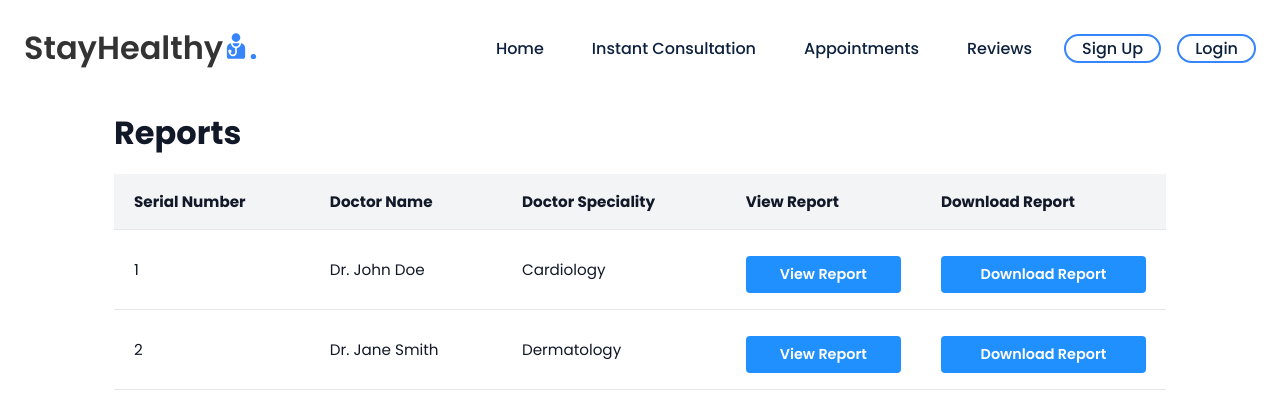
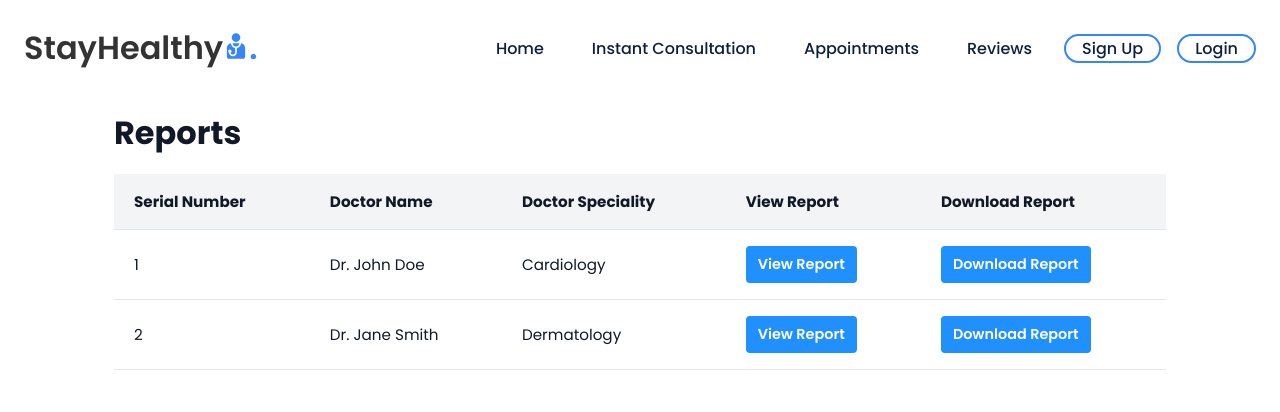
Before and after one commit to sd-pplus/med_appt, a React (Vite) app: page /reports in a window 1280 px wide. Shown: the top 412 px of the page. Built offline with nearby package versions, Linux system fonts and the light colour scheme.

Commit message:
download

```diff
--- a/src/Components/ReportsLayout/ReportsLayout.css
+++ b/src/Components/ReportsLayout/ReportsLayout.css
@@ -43,6 +43,7 @@
 }
 
 .reports-btn {
+  display: inline-block;
   background-color: #2190ff;
   color: #fff;
   border: none;
@@ -52,10 +53,13 @@
   font-weight: 600;
   cursor: pointer;
   white-space: nowrap;
+  text-decoration: none;
+  text-align: center;
 }
 
 .reports-btn:hover {
   background-color: #1a7de0;
+  color: #fff;
 }
 
 @media (max-width: 700px) {
--- a/src/Components/ReportsLayout/ReportsLayout.jsx
+++ b/src/Components/ReportsLayout/ReportsLayout.jsx
@@ -13,36 +13,9 @@ const reports = [
   },
 ];
 
-const REPORT_URL = '/patient_report.pdf';
+const REPORT_URL = `${import.meta.env.BASE_URL}patient_report.pdf`;
 
 const ReportsLayout = () => {
-  const openReportInNewTab = () => {
-    window.open(REPORT_URL, '_blank', 'noopener,noreferrer');
-  };
-
-  const downloadReport = async () => {
-    try {
-      const response = await fetch(REPORT_URL);
-      if (!response.ok) {
-        throw new Error('Unable to fetch report');
-      }
-
-      const blob = await response.blob();
-      const objectUrl = window.URL.createObjectURL(blob);
-      const link = document.createElement('a');
-      link.href = objectUrl;
-      link.download = 'patient_report.pdf';
-      document.body.appendChild(link);
-      link.click();
-      document.body.removeChild(link);
-      window.URL.revokeObjectURL(objectUrl);
-    } catch (error) {
-      console.error(error);
-      // Fallback: open the PDF if programmatic download fails
-      window.open(REPORT_URL, '_blank', 'noopener,noreferrer');
-    }
-  };
-
   return (
     <div className="reports-page">
       <h1 className="reports-page__title">Reports</h1>
@@ -65,22 +38,23 @@ const ReportsLayout = () => {
                 <td>{report.doctorName}</td>
                 <td>{report.speciality}</td>
                 <td>
-                  <button
-                    type="button"
+                  <a
                     className="reports-btn"
-                    onClick={openReportInNewTab}
+                    href={REPORT_URL}
+                    target="_blank"
+                    rel="noopener noreferrer"
                   >
                     View Report
-                  </button>
+                  </a>
                 </td>
                 <td>
-                  <button
-                    type="button"
+                  <a
                     className="reports-btn"
-                    onClick={downloadReport}
+                    href={REPORT_URL}
+                    download="patient_report.pdf"
                   >
                     Download Report
-                  </button>
+                  </a>
                 </td>
               </tr>
             ))}
```
